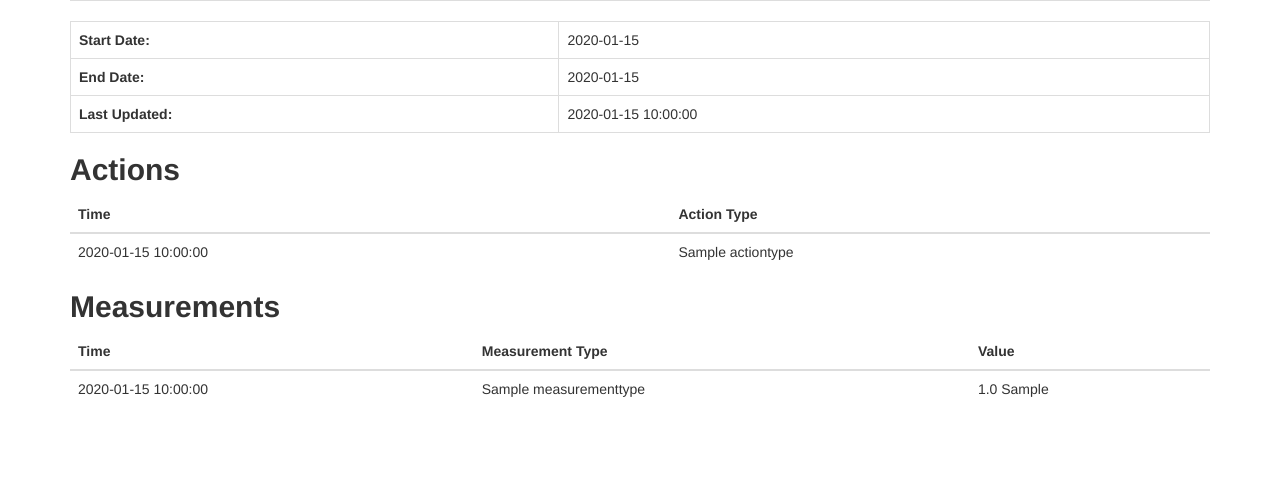
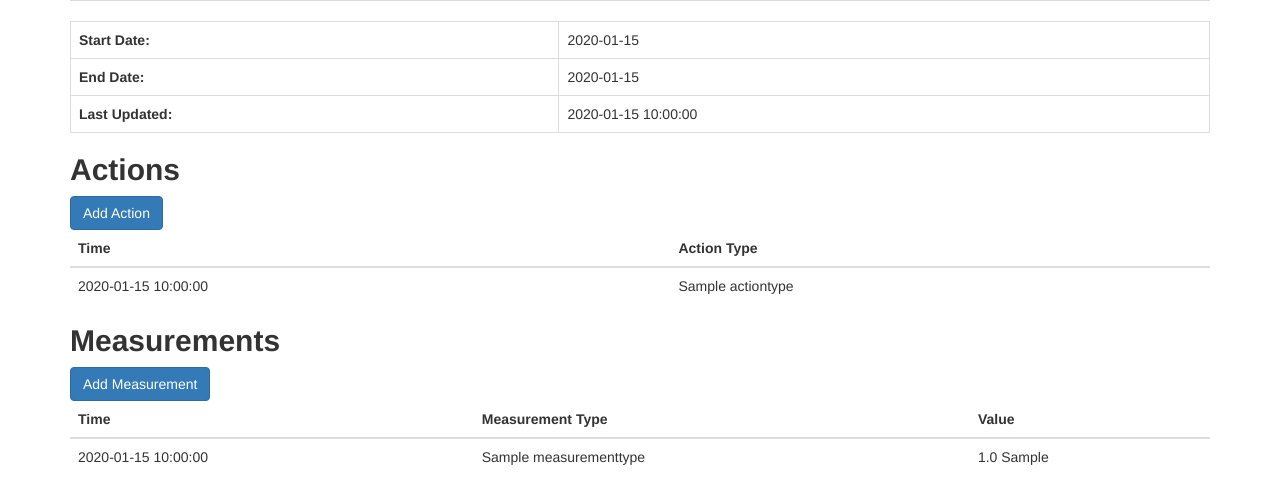
Before and after one commit to dandud/dabl, a Flask app: a page that uses app/templates/batch_view.html in a window 1280 px wide. Shown: the part 253-757 px from the top of the page. Run offline with Flask 2, Linux system fonts and the light colour scheme; tables that the repository leaves empty hold one stand-in row (values such as "Sample post"); some libraries are stand-ins or nearby versions.

Commit message:
measurement form addition, refine action form

```diff
--- a/app/__init__.py
+++ b/app/__init__.py
@@ -33,4 +33,7 @@ def create_app(config_name):
     from .main import actions as actions_blueprint
     app.register_blueprint(actions_blueprint)
 
+    from .main import measurements as measurements_blueprint
+    app.register_blueprint(measurements_blueprint)
+
     return app
--- a/app/main/__init__.py
+++ b/app/main/__init__.py
@@ -3,5 +3,6 @@ from flask import Blueprint
 main = Blueprint('main', __name__)
 batches = Blueprint('batches', __name__)
 actions = Blueprint('actions', __name__)
+measurements = Blueprint('measurements', __name__)
 
 from . import views, errors
--- a/app/main/views.py
+++ b/app/main/views.py
@@ -1,9 +1,10 @@
 from flask import render_template, session, redirect, url_for, current_app
 from .. import db
-from ..models import Measurement, User, Batch, Action
+from ..models import Measurement, Measurementtype, User, Batch, Action, Actiontype
 from ..email import send_email
-from . import main, batches, actions
-from .forms import NameForm, ActionAddForm
+from . import main, batches, actions, measurements
+from .forms import NameForm, ActionAddForm, MeasurementAddForm
+from datetime import datetime
 
 
 @main.route('/', methods=['GET', 'POST'])
@@ -61,6 +62,11 @@ def action_add(batch_name):
     #_action.batch = _batch.name
     _action.batch_id = _batch.id
 
+    time_now = datetime.now()
+    form.time_performed.data = time_now
+
+    form.actiontype_id.choices = [(row.id, row.name) for row in Actiontype.query.all()]
+
     if form.validate_on_submit():
         print(_action.batch , _action.batch_id , _action.actiontype_id , _action.time_performed)
         form.populate_obj(_action)
@@ -75,3 +81,30 @@ def action_add(batch_name):
     return render_template('action_add.html',
                            form=form,
                            action=_action)
+
+
+@measurements.route('/measurement_add/<batch_name>', methods=['GET', 'POST'])
+def measurement_add(batch_name):
+    form = MeasurementAddForm()
+    _measurement = Measurement()
+    _batch = Batch.query.filter_by(name=batch_name).first()
+
+    _measurement.batch_id = _batch.id
+
+    time_now = datetime.now()
+    form.time_measured.data = time_now
+
+    form.measurementtype_id.choices = [(row.id, row.name) for row in Measurementtype.query.all()]
+
+    if form.validate_on_submit():
+        form.populate_obj(_measurement)
+        db.session.add(_measurement)
+        db.session.commit()
+
+        db.session.refresh(_measurement)
+        #flash('Your task is added successfully!', 'success')
+        return redirect(url_for("batches.batch_view", name = _batch.name))
+
+    return render_template('measurement_add.html',
+                           form=form,
+                           measurement=_measurement)
--- a/app/templates/batch_view.html
+++ b/app/templates/batch_view.html
@@ -46,6 +46,7 @@
 </div>
 
 <h2 class="h2"><b>Actions</b></h2>
+<a id="Enter" type="button" href="{{ url_for('actions.action_add', batch_name=batch.name) }}" class="btn btn-primary">Add Action</a>
 <table class="table table-hover">
   <thead>
     <tr>
@@ -57,7 +58,7 @@
     {% if actions|length > 0 %}
       {% for action in actions %}
       <tr>
-        <td>{{ action.time_performed }}</td>
+        <td>{{ action.time_performed.strftime('%Y-%m-%d %H:%M:%S') }}</td>
         <td>{{action.actiontype_rel.name }}</td>
       </tr>
       {% endfor %}
@@ -70,6 +71,7 @@
 </table>
 
 <h2 class="h2"><b>Measurements</b></h2>
+<a id="Enter" type="button" href="{{ url_for('measurements.measurement_add', batch_name=batch.name) }}" class="btn btn-primary">Add Measurement</a>
 <table class="table table-hover">
   <thead>
     <tr>
@@ -82,7 +84,7 @@
     {% if measurements|length > 0 %}
       {% for measurement in measurements %}
       <tr>
-        <td>{{ measurement.time_measured }}</td>
+        <td>{{ measurement.time_measured.strftime('%Y-%m-%d %H:%M:%S') }}</td>
         <td>{{ measurement.measurmenttype_rel.name }}</td>
         <td>{{ measurement.value }} {{ measurement.measurmenttype_rel.eng_units }}</td>
       </tr>
```
Also changed, not shown: app/main/forms.py (+10 -5 lines), app/templates/measurement_add.html (added, +14 -0 lines), docs/devlog.md (+6 -0 lines), app/templates/measurements/measurement_add.html (deleted), 2 other files.
